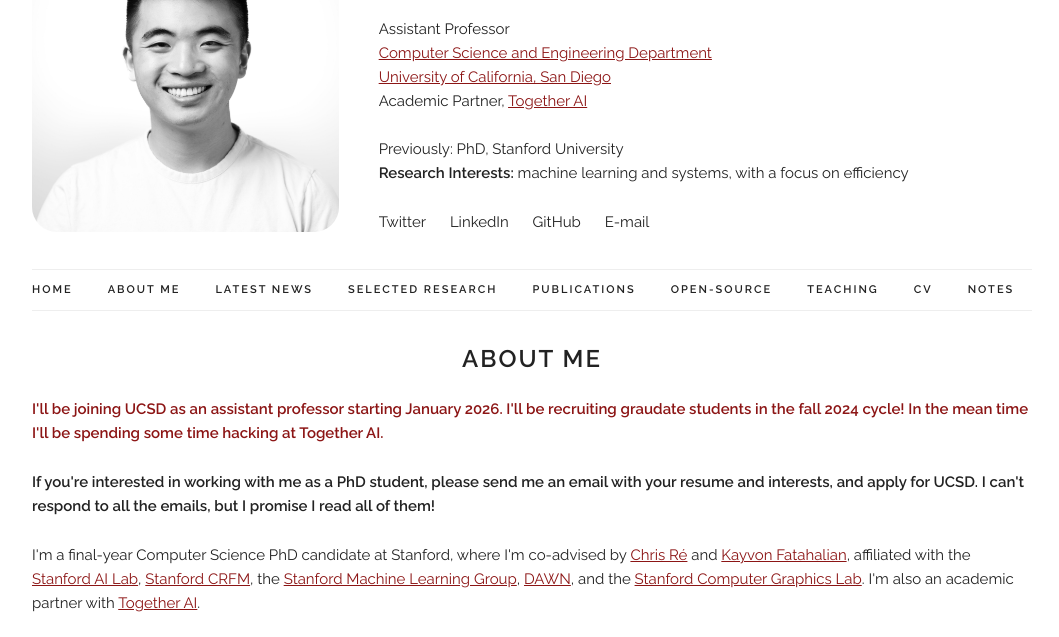
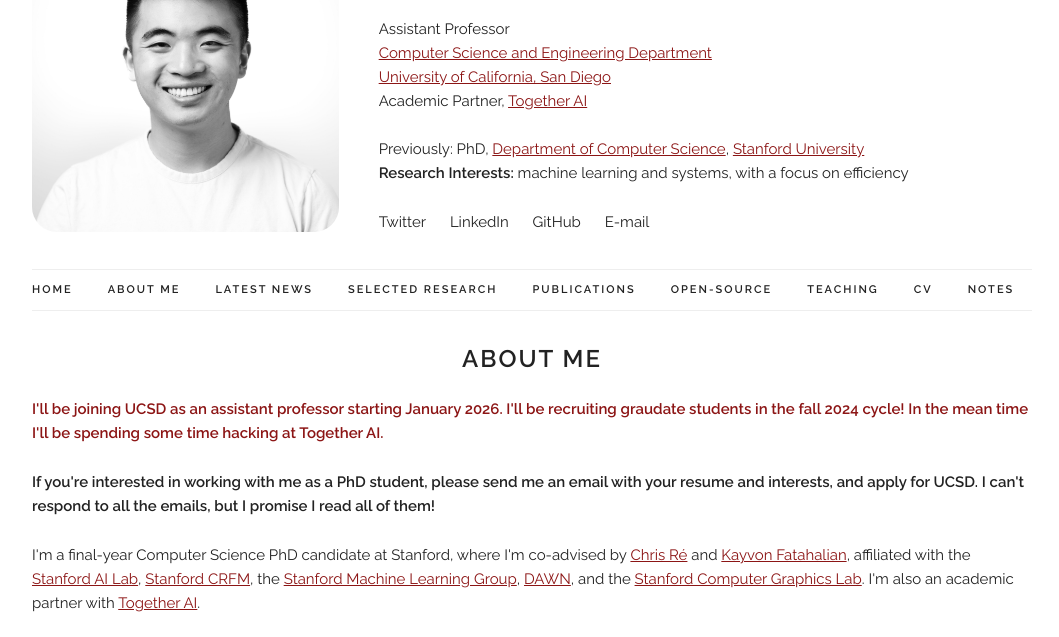
Before and after one commit to DanFu09/danfu09.github.io, a plain HTML site: page index.html in a window 1280 px wide. Shown: the part 135-772 px from the top of the page, without its empty margins (108-1167 px from the left). Drawn offline with nearby package versions, Linux system fonts and the light colour scheme; no server answers.

Commit message:
Link to stanford

```diff
--- a/index.html
+++ b/index.html
@@ -63,7 +63,7 @@
           <br>
           Academic Partner, <a href="https://www.together.ai/">Together AI</a>
           <br><br>
-          Previously: PhD, Stanford University
+          Previously: PhD, <a href="https://www.cs.stanford.edu/">Department of Computer Science</a>, <a href="https://www.stanford.edu/">Stanford University</a>
           <br>
           <strong>Research Interests:</strong> machine learning and systems, with a focus on efficiency
           <div class="row">
```
